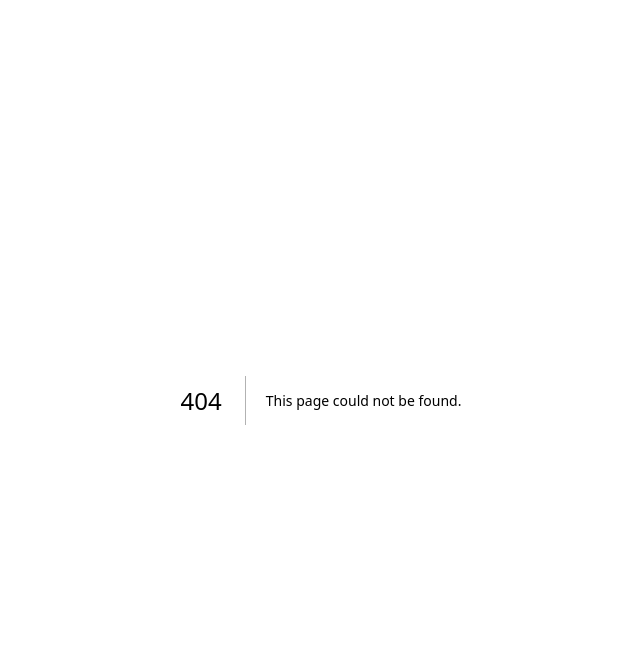
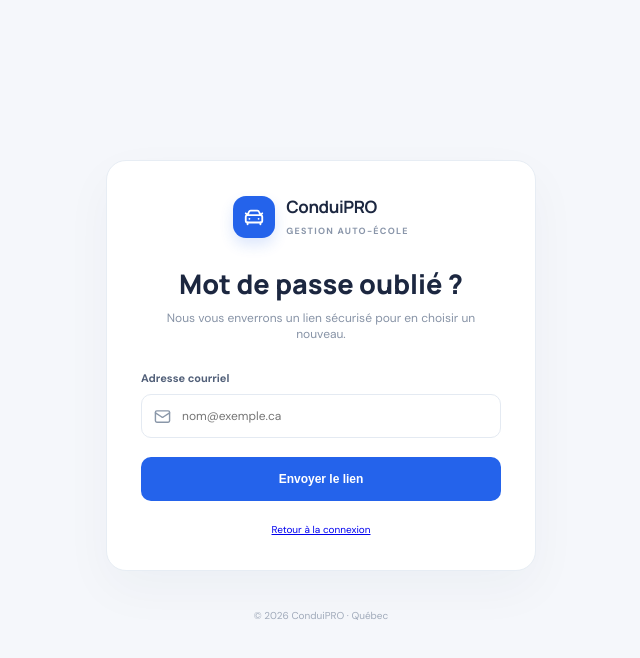
Before and after one commit to Elzinawael/LePlateformeCPro, a Next.js app: page /forgot-password in a window 1280 px wide. Before the commit this address had no page. Shown: the top 658 px of the page, without its empty margins (319-959 px from the left). Built offline with nearby package versions, Linux system fonts and the light colour scheme.

Commit message:
Add self-service password reset email form

```diff
--- /dev/null
+++ b/src/app/forgot-password/page.tsx
@@ -0,0 +1,46 @@
+"use client";
+
+import { FormEvent, useState } from "react";
+import Link from "next/link";
+import { CarFront, Mail } from "lucide-react";
+import { createSupabaseBrowserClient } from "@/lib/supabase/client";
+
+export default function ForgotPasswordPage() {
+  const [email,setEmail]=useState("");
+  const [busy,setBusy]=useState(false);
+  const [error,setError]=useState("");
+  const [sent,setSent]=useState(false);
+
+  async function submit(event:FormEvent<HTMLFormElement>) {
+    event.preventDefault();
+    setError("");
+    setBusy(true);
+    try {
+      const supabase=createSupabaseBrowserClient();
+      const redirectTo=window.location.origin+"/auth/callback?next=%2Fauth%2Fset-password";
+      const {error:resetError}=await supabase.auth.resetPasswordForEmail(email.trim(),{redirectTo});
+      if(resetError) throw resetError;
+      setSent(true);
+    } catch(cause) {
+      setError(cause instanceof Error?cause.message:"La demande n’a pas pu être envoyée.");
+    } finally {
+      setBusy(false);
+    }
+  }
+
+  return <main className="login-shell">
+    <div className="login-card">
+      <div className="brand login-brand"><div className="brand-mark"><CarFront size={22}/></div><div><strong>ConduiPRO</strong><small>GESTION AUTO-ÉCOLE</small></div></div>
+      <div className="login-heading"><h1>Mot de passe oublié ?</h1><p>Nous vous enverrons un lien sécurisé pour en choisir un nouveau.</p></div>
+      {sent?<div className="login-success" role="status">Si cette adresse correspond à un compte, un courriel de réinitialisation vient d’être envoyé.</div>:
+      <form onSubmit={submit}>
+        <label htmlFor="email">Adresse courriel</label>
+        <div className="login-input"><Mail size={17}/><input id="email" type="email" autoComplete="email" required placeholder="nom@exemple.ca" value={email} onChange={e=>setEmail(e.target.value)}/></div>
+        {error&&<div className="login-error" role="alert">{error}</div>}
+        <button className="login-submit" type="submit" disabled={busy}>{busy?"Envoi…":"Envoyer le lien"}</button>
+      </form>}
+      <p className="login-support"><Link href="/login">Retour à la connexion</Link></p>
+    </div>
+    <footer className="login-footer">© 2026 ConduiPRO · Québec</footer>
+  </main>;
+}
```
